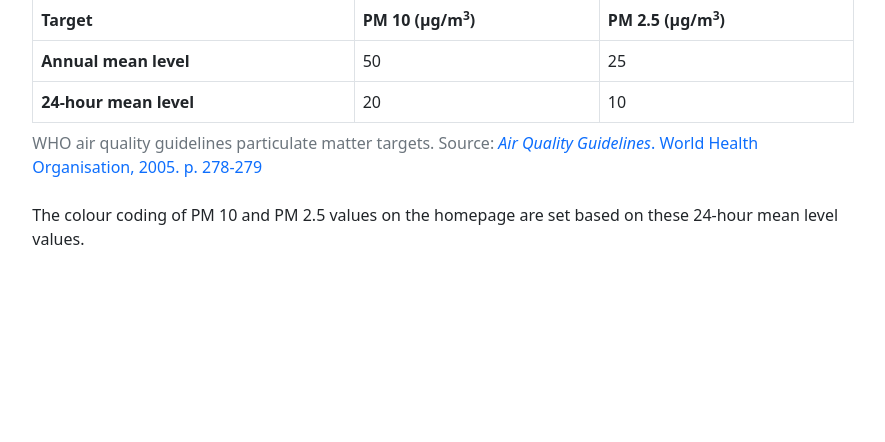
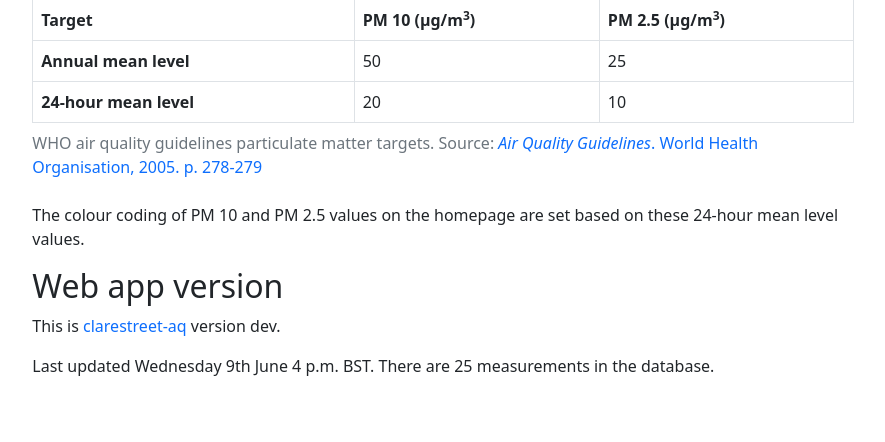
Before and after one commit to WeakLemonDrink/clarestreet-aq, a Django app: page /about/ in a window 1280 px wide. Shown: the part 431-873 px from the top of the page, without its empty margins (197-1082 px from the left). Before the commit the page ends 676 px from the top, so only its background shows below. Run offline with Django 3.2, Linux system fonts and the light colour scheme; data comes from the database, SQL or seed files in the repository; some libraries are stand-ins or nearby versions.

Commit message:
added app version info to about page

```diff
--- a/app/settings/development.py
+++ b/app/settings/development.py
@@ -23,3 +23,6 @@ DATABASES = {
         "ATOMIC_REQUESTS": True,
     }
 }
+
+APP_VERSION = 'dev'
+APP_LAST_UPDATE = '2021-06-09 16:00:49 +0100'
--- a/app/settings/production.py
+++ b/app/settings/production.py
@@ -53,3 +53,6 @@ LOGGING = {
 
 # Base url to use when constructing absolute urls for email etc
 BASE_URL = 'https://air-bs5.herokuapp.com'
+
+APP_VERSION = config('APP_VERSION')
+APP_LAST_UPDATE = config('APP_LAST_UPDATE')
--- a/app/templates/about.html
+++ b/app/templates/about.html
@@ -37,4 +37,9 @@
 <div class="row">
     <p>The colour coding of PM 10 and PM 2.5 values on the homepage are set based on these 24-hour mean level values.</p>
 </div>
+<div class="row">
+    <h2>Web app version</h2>
+    <p>This is <a href="https://github.com/WeakLemonDrink/clarestreet-aq" style="text-decoration: none;" target="_blank">clarestreet-aq</a> version {{app_version}}.</p>
+    <p>Last updated {{ app_last_update|date:"l jS F P e" }}. There {{ sensor_data_total|pluralize:"is,are" }} {{ sensor_data_total }} measurement{{ sensor_data_total|pluralize }} in the database.</p>
+</div>
 {% endblock %}
--- a/app/urls.py
+++ b/app/urls.py
@@ -20,15 +20,15 @@ from django.views.generic import TemplateView
 
 from rest_framework import routers
 
-from aqdata.views import HomeView, SensorDataViewSet
+from aqdata import views
 
 
 router = routers.SimpleRouter()
-router.register(r'sensor-data', SensorDataViewSet)
+router.register(r'sensor-data', views.SensorDataViewSet)
 
 urlpatterns = [
-    path('', HomeView.as_view(), name='home'),
-    path('about/', TemplateView.as_view(template_name='about.html'), name='about'),
+    path('', views.HomeView.as_view(), name='home'),
+    path('about/', views.AboutView.as_view(), name='about'),
     path('data/', TemplateView.as_view(template_name='data.html'), name='data'),
     path('', include(router.urls)),
 ]
--- a/aqdata/helpers.py
+++ b/aqdata/helpers.py
@@ -1,6 +1,7 @@
 import datetime
 import json
 
+from django.conf import settings
 from django.utils import timezone
 
 import numpy as np
@@ -21,6 +22,27 @@ UPLOADED_JSON_FIELD_MAP = {
     'SDS_P2': 'SDS_P2_ppm',
     'signal': 'signal_dbm',
 }
+
+
+def get_app_last_update_datetime():
+    '''
+    Gets `APP_LAST_UPDATE` string from settings, converts to a `datetime` object and then returns
+    '''
+    app_last_update_str = settings.APP_LAST_UPDATE
+
+    # Return `None` by default
+    return_dt = None
+
+    if app_last_update_str:
+        try:
+            utc_dt = datetime.datetime.strptime(app_last_update_str, '%Y-%m-%d %H:%M:%S %z')
+            # Make sure the returned object has the right timezone
+            return_dt = utc_dt.astimezone(timezone.get_default_timezone())
+        except ValueError:
+            # If `app_last_update_str` is not in the right format, just skip
+            pass
+
+    return return_dt
 
 
 def get_data_gradient(field):
--- a/aqdata/views.py
+++ b/aqdata/views.py
@@ -1,3 +1,4 @@
+from django.conf import settings
 from django.views.generic import TemplateView
 
 from rest_framework import mixins, viewsets
@@ -6,6 +7,25 @@ from rest_framework.renderers import JSONRenderer
 from aqdata import helpers
 from aqdata.models import SensorData
 from aqdata.serializers import SensorDataSerializer
+
+
+class AboutView(TemplateView):
+    '''
+    About view
+    '''
+    template_name = "about.html"
+
+    def get_context_data(self, **kwargs):
+        '''
+        Add the app version info and total database entries to the context
+        '''
+        context = super().get_context_data(**kwargs)
+
+        context['app_last_update'] = helpers.get_app_last_update_datetime()
+        context['app_version'] = settings.APP_VERSION
+        context['sensor_data_total'] = SensorData.objects.all().count()
+
+        return context
 
 
 class HomeView(TemplateView):
```
Also changed, not shown: aqdata/tests/test_helpers.py (+36 -0 lines), 1 other file.
